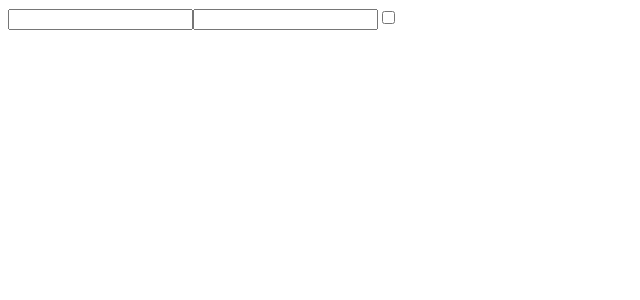
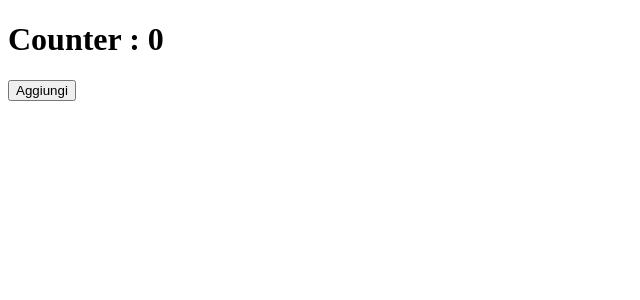
Before and after one commit to misi9/React-exercises, a React (Create React App) app in the folder my-app/: page / in a window 1280 px wide. Shown: the top 300 px of the page, without its empty margins (0-640 px from the left). Built offline with nearby package versions, Linux system fonts and the light colour scheme.

Commit message:
useEffect-01

```diff
--- a/my-app/src/App.js
+++ b/my-app/src/App.js
@@ -1,5 +1,5 @@
 import React from "react";
-import { LoginForm } from "./LoginForm";
+import { ClickCounter } from "./ClickCounter";
 
 
 
@@ -9,7 +9,7 @@ export class App extends React.Component {
 
   render() {
     return (
-      <LoginForm/>
+      <ClickCounter/>
     )
   }
 }
--- a/my-app/src/ClickCounter.js
+++ b/my-app/src/ClickCounter.js
@@ -27,10 +27,16 @@
  //}
 //}
 
-import {useState} from "react";
+import {useEffect, useState} from "react";
 
 export function ClickCounter({initialValue=0}) {
   const [counter, setCounter]= useState(initialValue)
+
+  useEffect(onCounterChange,[counter])
+
+  function onCounterChange(){
+    console.log(counter)
+  }
 
   function incrementCounter(){
     setCounter((initial)=> initial + 1)
```
Also changed, not shown: my-app/useEffect 01.txt (added), my-app/useState 02.txt (deleted).
